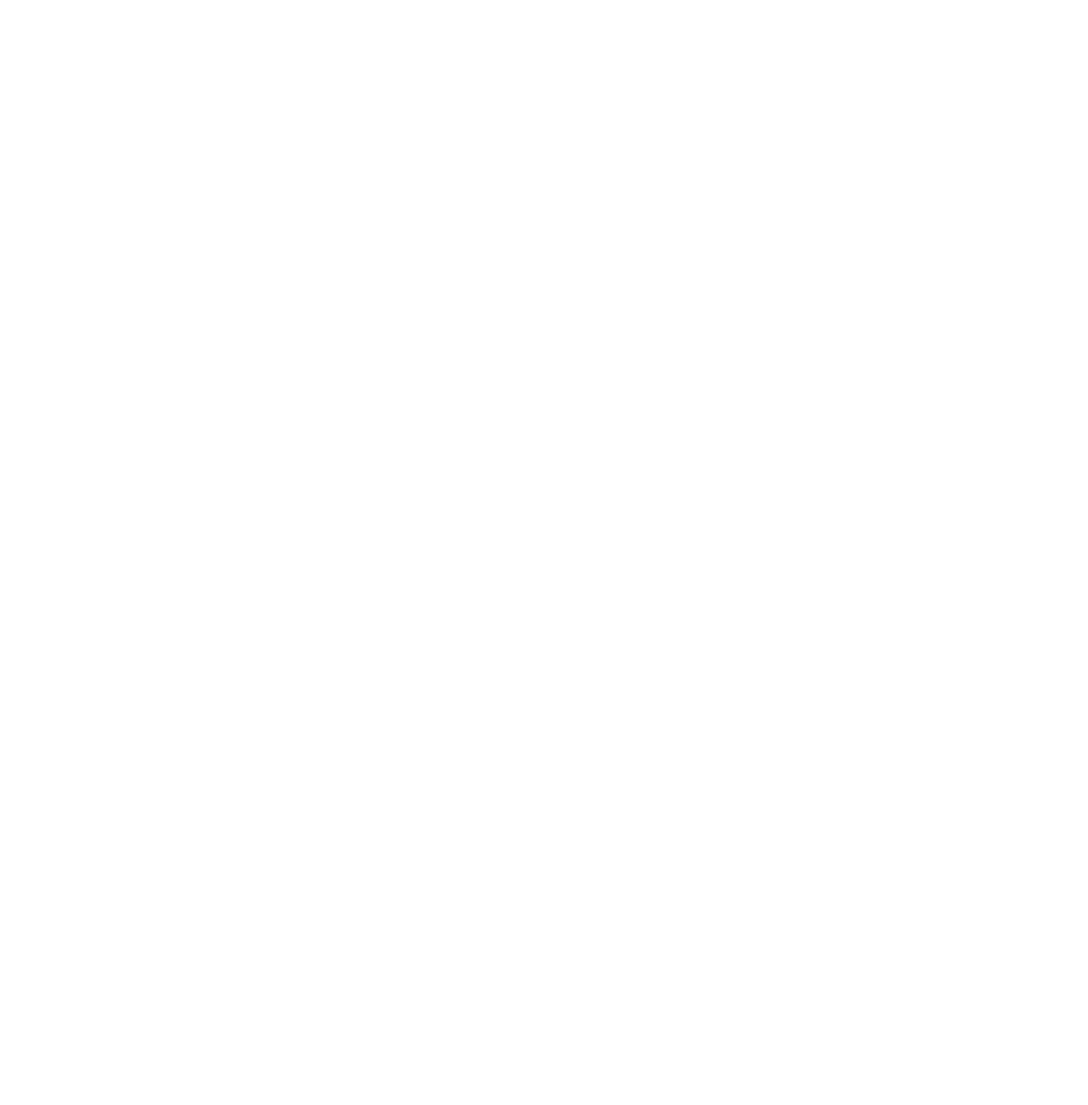
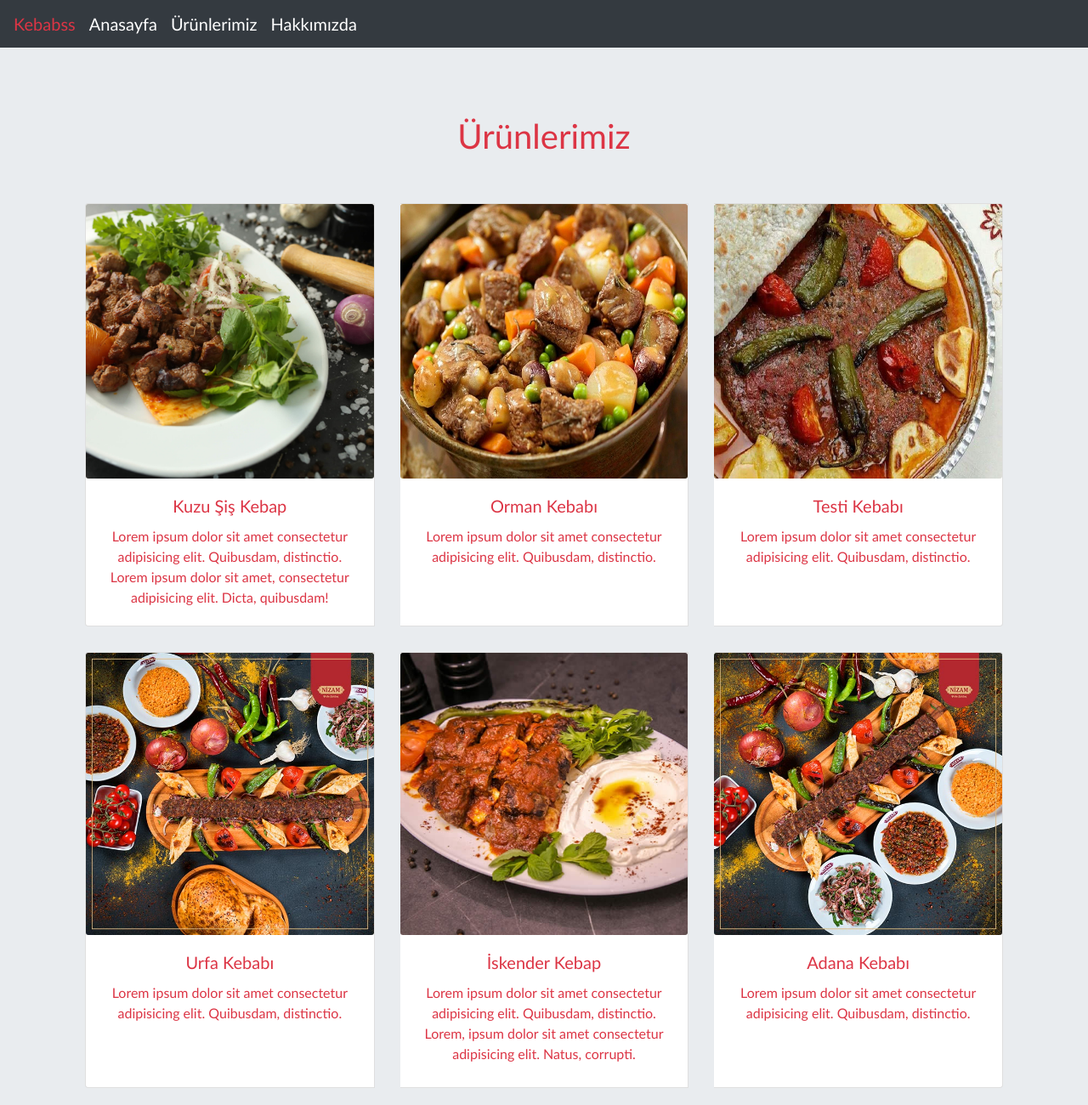
Before and after one commit to sena1434/patika-bootstrap-project-1, a plain HTML site: page products.html in a window 1280 px wide. Shown: the whole page at 85% size. Before the commit the page ends 800 px from the top, so only its background shows below. Drawn offline with nearby package versions, Linux system fonts and the light colour scheme.

Commit message:
feat: products section

```diff
--- a/main.css
+++ b/main.css
@@ -1,6 +1,7 @@
 body {
   font-family: "Trebuchet MS", "Lucida Sans Unicode", "Lucida Grande",
     "Lucida Sans", Arial, sans-serif;
+  background-color: #e9ecef;
 }
 
 .row {
--- a/products.css
+++ b/products.css
@@ -0,0 +1,17 @@
+body {
+  font-family: "Trebuchet MS", "Lucida Sans Unicode", "Lucida Grande",
+    "Lucida Sans", Arial, sans-serif;
+  background-color: #e9ecef;
+}
+
+h1 {
+  margin: 80px 0 40px !important;
+}
+
+img {
+  height: 65%;
+}
+
+.card {
+  margin: 15px 15px !important;
+}
--- a/products.html
+++ b/products.html
@@ -0,0 +1,146 @@
+<!DOCTYPE html>
+<html lang="en">
+  <head>
+    <meta charset="UTF-8" />
+    <meta name="viewport" content="width=device-width, initial-scale=1.0" />
+    <title>Kebabss</title>
+    <link rel="stylesheet" href="products.css" />
+    <link
+      rel="stylesheet"
+      href="https://cdn.jsdelivr.net/npm/bootstrap@4.5.3/dist/css/bootstrap.min.css"
+      integrity="sha384-TX8t27EcRE3e/ihU7zmQxVncDAy5uIKz4rEkgIXeMed4M0jlfIDPvg6uqKI2xXr2"
+      crossorigin="anonymous"
+    />
+  </head>
+  <body>
+    <!DOCTYPE html>
+    <html lang="en">
+      <head>
+        <meta charset="UTF-8" />
+        <meta name="viewport" content="width=device-width, initial-scale=1.0" />
+        <title>Kebabs</title>
+        <link rel="stylesheet" href="main.css" />
+      </head>
+      <body>
+        <!-- navbar section -->
+
+        <div
+          class="navbar navbar-expand-lg navbar-dark bg-dark text-white text-lg"
+        >
+          <a class="navbar-brand text-danger text-lg" href="index.html"
+            >Kebabss</a
+          >
+
+          <div class="collapse navbar-collapse show">
+            <a class="navbar-brand" href="index.html">Anasayfa</a>
+            <a class="navbar-brand" href="products.html">Ürünlerimiz</a>
+            <a class="navbar-brand" href="about.html">Hakkımızda</a>
+          </div>
+        </div>
+
+        <!-- products section -->
+
+        <div class="container text-danger text-center">
+          <h1>Ürünlerimiz</h1>
+          <div class="row">
+            <div class="card-group col-12">
+              <div class="card">
+                <img
+                  src="img/kuzu-sis-kebap.jpeg"
+                  class="card-img"
+                  alt="sish-kebab"
+                />
+                <div class="card-body">
+                  <h5 class="card-title">Kuzu Şiş Kebap</h5>
+                  <p class="card-text">
+                    Lorem ipsum dolor sit amet consectetur adipisicing elit.
+                    Quibusdam, distinctio. Lorem ipsum dolor sit amet,
+                    consectetur adipisicing elit. Dicta, quibusdam!
+                  </p>
+                </div>
+              </div>
+
+              <div class="card">
+                <img
+                  src="img/orman-kebap.jpeg"
+                  class="card-img"
+                  alt="orman-kebab"
+                />
+                <div class="card-body">
+                  <h5 class="card-title">Orman Kebabı</h5>
+                  <p class="card-text">
+                    Lorem ipsum dolor sit amet consectetur adipisicing elit.
+                    Quibusdam, distinctio.
+                  </p>
+                </div>
+              </div>
+
+              <div class="card">
+                <img
+                  src="img/testi-kebap.jpeg"
+                  class="card-img"
+                  alt="testi-kebab"
+                />
+                <div class="card-body">
+                  <h5 class="card-title">Testi Kebabı</h5>
+                  <p class="card-text">
+                    Lorem ipsum dolor sit amet consectetur adipisicing elit.
+                    Quibusdam, distinctio.
+                  </p>
+                </div>
+              </div>
+            </div>
+
+            <div class="card-group col-12">
+              <div class="card">
+                <img
+                  src="img/urfa-kebap.jpeg"
+                  class="card-img"
+                  alt="urfa-kebab"
+                />
+                <div class="card-body">
+                  <h5 class="card-title">Urfa Kebabı</h5>
+                  <p class="card-text">
+                    Lorem ipsum dolor sit amet consectetur adipisicing elit.
+                    Quibusdam, distinctio.
+                  </p>
+                </div>
+              </div>
+
+              <div class="card">
+                <img
+                  src="img/iskender-kebap.jpeg"
+                  class="card-img"
+                  alt="iskender-kebab"
+                />
+                <div class="card-body">
+                  <h5 class="card-title">İskender Kebap</h5>
+                  <p class="card-text">
+                    Lorem ipsum dolor sit amet consectetur adipisicing elit.
+                    Quibusdam, distinctio. Lorem, ipsum dolor sit amet
+                    consectetur adipisicing elit. Natus, corrupti.
+                  </p>
+                </div>
+              </div>
+
+              <div class="card">
+                <img
+                  src="img/adana-kebap.jpeg"
+                  class="card-img"
+                  alt="adana-kebab"
+                />
+                <div class="card-body">
+                  <h5 class="card-title">Adana Kebabı</h5>
+                  <p class="card-text">
+                    Lorem ipsum dolor sit amet consectetur adipisicing elit.
+                    Quibusdam, distinctio.
+                  </p>
+                </div>
+              </div>
+            </div>
+          </div>
+        </div>
+      </body>
+    </html>
+  </body>
+</html>
```
